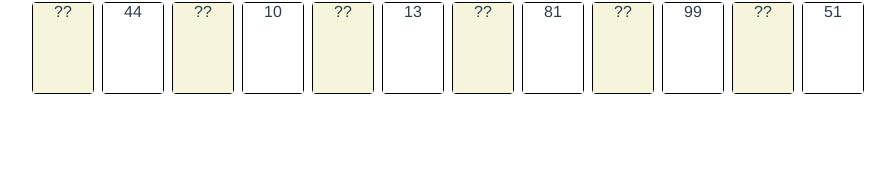
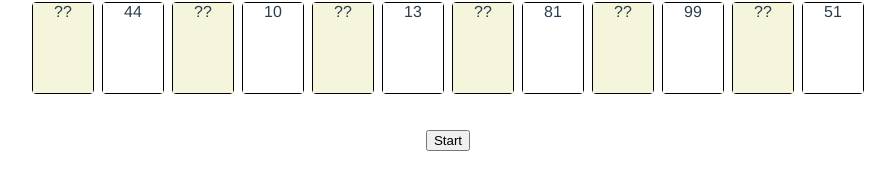
Before and after one commit to ArGJolan/memory-game-front, a Vue app: page / in a window 1280 px wide. Both pictures are taken after a click on the element "12". Shown: the part 189-378 px from the top of the page, without its empty margins (192-1087 px from the left). Built offline with nearby package versions, Linux system fonts and the light colour scheme.

Commit message:
Actual controls

```diff
--- a/src/components/GameControls.vue
+++ b/src/components/GameControls.vue
@@ -1,7 +1,32 @@
 <template>
   <div
     class="game-controls"
-  />
+  >
+    <button
+      v-if="gameState === 'init'"
+      @click="startGame"
+    >
+      Start
+    </button>
+    <button
+      v-if="gameState === 'running'"
+      @click="resetGame"
+    >
+      Reset
+    </button>
+    <button
+      v-if="gameState === 'won'"
+      @click="resetGame"
+    >
+      Play Again!
+    </button>
+    <button
+      v-if="gameState === 'lost'"
+      @click="resetGame"
+    >
+      Try Again!
+    </button>
+  </div>
 </template>
 
 <script>
@@ -13,9 +38,20 @@ export default {
       required: true,
     },
   },
+
+  methods: {
+    startGame () {
+      this.$emit('start');
+    },
+    resetGame () {
+      this.$emit('reset');
+    },
+  },
 };
 </script>
 
 <style>
-
+.game-controls {
+  margin-top: 2rem;
+}
 </style>
```
